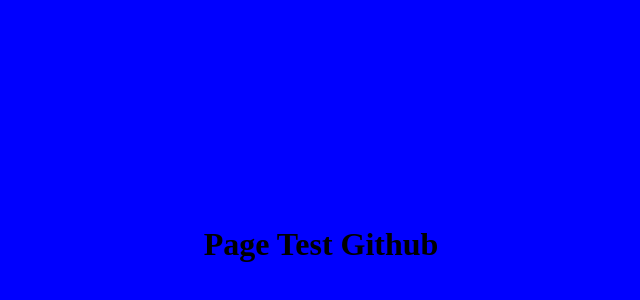
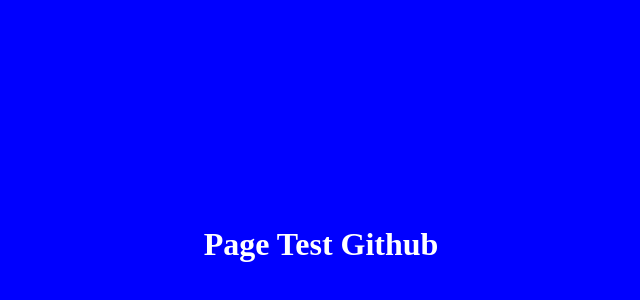
Before and after one commit to Camsaka/testGitHub, a plain HTML site: page index.html in a window 1280 px wide. Shown: the part 48-348 px from the top of the page, without its empty margins (319-959 px from the left). Drawn offline with Linux system fonts and the light colour scheme.

Commit message:
Titre en blanc

```diff
--- a/index.html
+++ b/index.html
@@ -4,6 +4,6 @@
 		<title>Page Test Git</title>
 	</head>
 	<body style="background-color: blue">
-		<h1 style="padding-top:20%; padding-bottom: 20%;  text-align: center">Page Test Github</h1>
+		<h1 style="padding-top:20%; padding-bottom: 20%;  text-align: center; color:white">Page Test Github</h1>
 	</body>
 </html>
```
